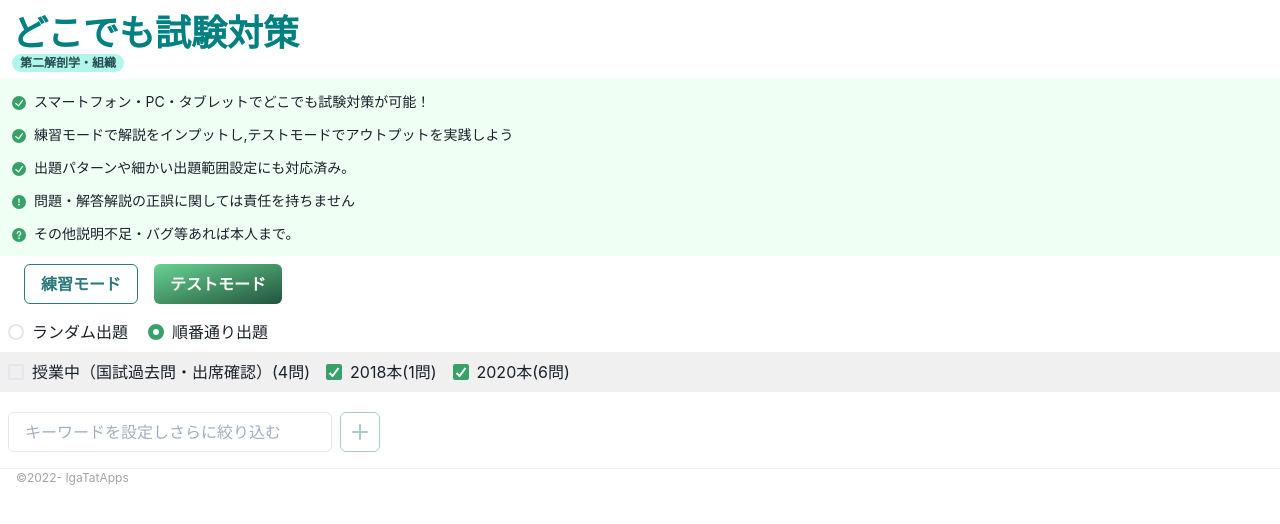
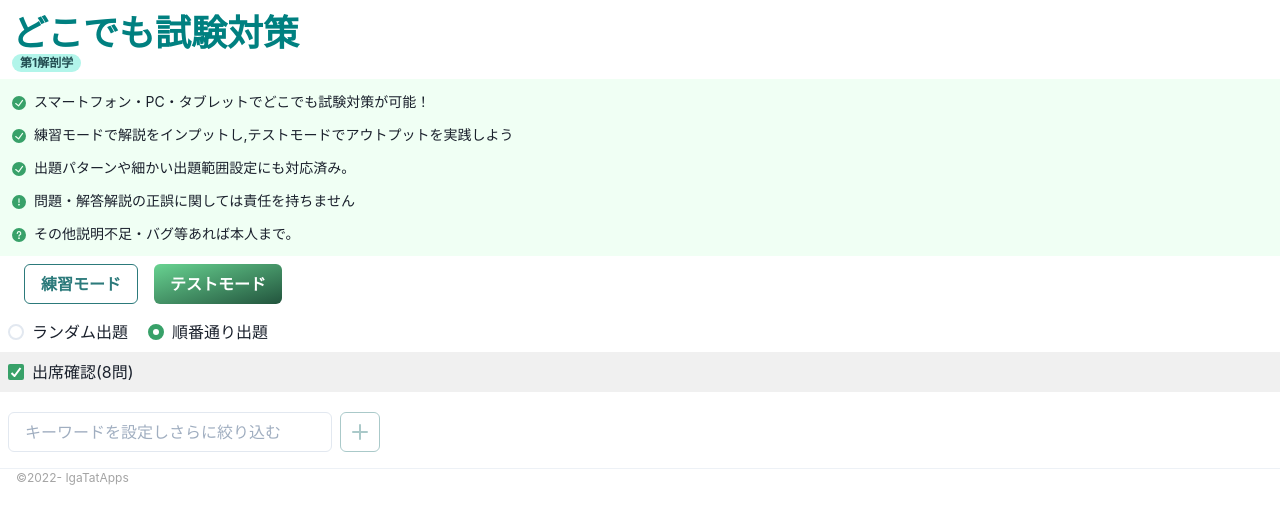
Before and after one commit to Igaki12/anywhere-2022anat1, a React (Create React App) app: page / in a window 1280 px wide. Shown: the top 524 px of the page. Built offline with nearby package versions, Linux system fonts and the light colour scheme.

Commit message:
問題を追加：出席確認

```diff
--- a/src/App.js
+++ b/src/App.js
@@ -38,7 +38,7 @@ function App() {
         どこでも試験対策
       </Heading>
       <Badge ml={3} mt="-3" borderRadius="full" px="2" colorScheme="teal">
-        第二解剖学・組織
+        第1解剖学
       </Badge>
       {settingDetail.isSet ? (
         <></>
--- a/src/components/Setting.js
+++ b/src/components/Setting.js
@@ -177,7 +177,7 @@ export const Setting = ({
           </Radio>
         </Stack>
       </RadioGroup>
-      <CheckboxGroup colorScheme="green" defaultValue={['2020本', '2018本']}>
+      <CheckboxGroup colorScheme="green" defaultValue={['出席確認']}>
         <Stack
           spacing={[2, 4]}
           direction={['column', 'row']}
--- a/src/hooks/useSetting.js
+++ b/src/hooks/useSetting.js
@@ -6,7 +6,7 @@ export const useSetting = () => {
     isSet: false,
     mode: 'training',
     questionOrder: 'ascend',
-    questionRange: ['2020本', '2018本'],
+    questionRange: ['出席確認',],
     wordFilter: [],
   })
   const showSettingDetail = () => {
--- a/src/useQuestionList.js
+++ b/src/useQuestionList.js
@@ -7,66 +7,74 @@ export const useQuestionList = () => {
   const [questionList, setQuestionList] = useState([
     // ここに問題のリストを記述(選択式の場合は[0]に正解択をいれた配列をつくる)
     {
-      groupTag: '授業中（国試過去問・出席確認）',
+      groupTag: '出席確認',
       groupContents: [
         {
-          detailInfo: '5/11出席確認',
+          detailInfo: '心・脈管クイズ2',
           questionImg: [],
-          questionSentence: '誤っているものはどれか。一つ選べ。',
-          choices: [
-            '交感神経の神経伝達物質は節前・節後線維ともにノルアドレナリンである',
-            '副交感神経の節前線維は脳幹と仙髄の側角にある神経細胞に発する',
-            '交感神経の節前線維は胸髄と腰髄の側角にある神経細胞に発する',
-            '自律神経は体温調節、循環、呼吸、消化、分泌等の生命維持機能を調節する',
-            '副交感神経節は効果器の近くにある',
-          ],
+          questionSentence:
+            '最も頻度の高い先天性心臓奇形は心室中隔欠損であるが、発生学的にこの心臓奇形に併発して生じやすい異常は何か記しなさい',
           answerImg: [],
-          answer:
-            '交感神経の神経伝達物質は節前・節後線維ともにノルアドレナリンである',
-          commentary: '交感神経の神経伝達物質は節前線維はアセチルコリン、節後線維はノルアドレナリンである（例外あり：副腎髄質）',
+          answer: '大動脈の心室中隔への騎乗、肺動脈狭窄、右室肥大',
+          commentary:
+            'Fallot四徴症は動脈幹円錐領域で最もよくみられる先天性心臓奇形である。彼によれば、本症は1.肺動脈狭窄　2.大きな心室中隔欠損　3.心室中隔欠損の真上から出る騎乗大動脈（右偏大動脈）　4.右室肥大の4点で特徴づけられる。しかし、騎乗大動脈と右室肥大は心室中隔欠損と肺動脈狭窄から二次的に生じるため、左室と右室の圧が等しくなるような大きな心室中隔欠損と、漏斗部の異常を主とする肺動脈狭窄の2点を重視する考え方が多い。',
         },
         {
-          detailInfo: '5/11出席確認',
+          detailInfo: '4/13AM 心・脈管・呼吸器クイズ',
           questionImg: [],
-          questionSentence: '誤っているものはどれか。一つ選べ。',
-          choices: [
-            '舌下神経は頚神経叢の一部である。',
-            '頚神経叢は鎖骨上神経、頚横神経、大耳介神経、小後頭神経、横隔神経、頚神経ワナで構成される。',
-            '頚神経叢の枝は頚部の皮膚、舌骨下筋群、横隔膜に分布する。',
-            'ホーナー症候群は眼球およびその周囲を正常な状態に維持する交感神経支配の異常によって発症する。',
-          ],
+          questionSentence: '肝硬変のtriasを記しなさい',
           answerImg: [],
-          answer: '舌下神経は頚神経叢の一部である。',
-          commentary: '舌下神経は頚神経叢の一部（上部）と伴行している部分もあるが、繋がりは無い。',
+          answer: 'Caput Medusa、食道静脈瘤、痔核',
+          commentary:
+            '肝硬変症では、肝実質細胞の破壊と再生、および結合組織の増生の結果、肝小葉構造と血管系が破壊され、再生結節が掲載される。そのため門脈とその支流の血圧が上昇し、門脈圧亢進症になる。食道の下端にできた食道静脈瘤はしばしば大出血をおこし、直腸静脈叢の静脈の拡張は痔核を招く。前腹壁では拡張して屈曲・蛇行した腹壁静脈が臍から放射状に出現する（臍傍静脈）。',
         },
         {
-          detailInfo: '5/11出席確認',
+          detailInfo: '4/13AM 心・脈管・呼吸器クイズ',
           questionImg: [],
-          questionSentence: '誤っているものはどれか。一つ選べ。',
-          choices: [
-            '上部腕神経叢の損傷で尺骨神経と正中神経の機能が脱落する。',
-            '尺骨神経の障害で鷲手になる。',
-            '橈骨神経の障害で下垂手になる。',
-            '猿手は正中神経の障害で起こる。',
-          ],
+          questionSentence: '鼻出血の好発部位は？',
           answerImg: [],
-          answer: '上部腕神経叢の損傷で尺骨神経と正中神経の機能が脱落する。',
-          commentary: '尺骨神経と正中神経の機能が脱落するのは下部腕神経叢の損傷。',
+          answer: 'キーゼルバッハ部位',
+          commentary: '鼻腔に分布する前後篩骨動脈・蝶口蓋動脈・大口蓋動脈・上唇動脈の枝は鼻中隔前下部で吻合し、粘膜内に密な血管網を作っている。ここをキーゼルバッハ部位といい、粘膜の軽い損傷でも鼻出血を起こしやすい',
         },
         {
-          detailInfo: '5/11出席確認',
+          detailInfo: '0413PM呼吸器クイズ',
           questionImg: [],
-          questionSentence: '誤っているものはどれか。一つ選べ。',
-          choices: [
-            '肋間神経ブロックのためには麻酔薬の入った注射針を必ず神経に当てなければならない。',
-            '肋間神経は，胸壁と腹壁を形成する骨格筋を支配するとともに、胸壁と腹壁の皮膚にも分布する。',
-            '脊髄神経の後枝は体幹後側の筋（固有背筋）および皮膚に分布する。',
-            '胸腔内に貯留した空気や液体を体外に排除するための手技として、胸腔ドレナージや胸腔穿刺がある。',
-          ],
+          questionSentence: 'Pleural effusionの溜まる部位を記しなさい',
           answerImg: [],
-          answer:
-            '肋間神経ブロックのためには麻酔薬の入った注射針を必ず神経に当てなければならない。',
-          commentary: '部分麻酔のときと同様に、注射は神経周辺であればよい。',
+          answer: '胸膜腔',
+          commentary: '胸膜炎や腫瘍の際、胸膜腔に浸出液や膿が貯留し、胸水Pleural effusionや膿胸を引き起こすことがある。その場合、重力の影響で肋骨横隔洞にたまるので、注射器で抜く事ができる。',
+        },
+        {
+          detailInfo: '0413PM呼吸器クイズ',
+          questionImg: [],
+          questionSentence: '呼吸不全の目安となる動脈血酸素飽和度は？',
+          answerImg: [],
+          answer: '90%',
+          commentary: '',
+        },
+        {
+          detailInfo: '',
+          questionImg: [],
+          questionSentence: '思春期以前にムンプスウイルスが主として感染する臓器は？',
+          answerImg: [],
+          answer: '耳下腺',
+          commentary: '',
+        },
+        {
+          detailInfo: '',
+          questionImg: [],
+          questionSentence: '胃潰瘍の好発部位は？',
+          answerImg: [],
+          answer: '胃角部および胃体部',
+          commentary: '',
+        },
+        {
+          detailInfo: '',
+          questionImg: [],
+          questionSentence: '大十二指腸乳頭に開口する管は？',
+          answerImg: [],
+          answer: '総胆管（と主膵管）',
+          commentary: '十二指腸下行部の前壁を開くと、その中頃で粘膜が縦に隆起している（十二指腸縦ヒダ）。その先端の膨隆を大十二指腸乳頭（ファーター乳頭）といい、合流した総胆管と主膵管の開口部である。',
         },
         // {
         //   detailInfo: '5/11',
@@ -79,86 +87,6 @@ export const useQuestionList = () => {
         // },
       ],
     },
-    {
-      groupTag: '2018本',
-      groupContents: [
-        {
-          detailInfo: '(1)',
-          questionImg: [],
-          questionSentence: 'Aortaについて誤っているものを選べ。',
-          choices: [
-            '重層扁平上皮である',
-            '遠心性である',
-            '内膜に弾性繊維が多く含まれる',
-            '弾性型動脈である',
-          ],
-          answerImg: [],
-          answer: '重層扁平上皮である',
-          commentary:
-            'Aorta（大動脈）は最も太い動脈で、全身に血液を送り出す（遠心性）本幹である。弾性動脈(elastic artery)とも呼ばれ、弾性繊維が平滑筋の量をしのぎ、板状の弾性繊維が何層も重なり、その間に平滑筋が入っている。血管の壁は毛細血管capillaryを除き3層構造で、内皮は単層の扁平な内皮細胞からなる。',
-        },
-      ],
-    },
-    {
-      groupTag: '2020本',
-      groupContents: [
-        {
-          detailInfo: '大問1(1)',
-          questionImg: [],
-          questionSentence: '洞様毛細血管について、その構造を説明しなさい。',
-          answerImg: [ans2],
-          answer:
-            '洞様毛細血管は一般の毛細血管よりはるかに太く、血管壁には大小の窓が空いている。',
-          commentary:
-            '（肝臓：）小葉内には肝細胞索の間を洞様毛細血管（類洞）が流れ、小葉中心の中心静脈へ向かう。小さい窓は100nm以下、大きい窓は径1～3μm程度。内皮細胞のところどころではクッパー細胞という、異物を貪食して処理する細胞がある。内皮と無数の微絨毛をもつ肝細胞との間をディッセ腔という。ここには伊藤の脂肪摂取細胞があり、ビタミンAを取り込み、膠原繊維を作っている。',
-        },
-        {
-          detailInfo: '大問1(2)',
-          questionImg: [],
-          questionSentence:
-            '洞様毛細血管を持つ臓器を一つ選び、その臓器の組織構造を図示して説明しなさい。(図中には洞様毛細血管を含むこと)',
-          answerImg: [],
-          answer: '',
-          commentary: '',
-        },
-        {
-          detailInfo: '大問2(1)',
-          questionImg: [],
-          questionSentence:
-            '肺胞を構成する2種類の細胞について、その名称と細胞の特徴を答えなさい。',
-          answerImg: [],
-          answer: '',
-          commentary: '',
-        },
-        {
-          detailInfo: '大問2(2)',
-          questionImg: [],
-          questionSentence: '血液空気関門について、図示して説明しなさい。',
-          answerImg: [],
-          answer: '',
-          commentary: '',
-        },
-        {
-          detailInfo: '大問3(1)',
-          questionImg: [],
-          questionSentence:
-            '小腸の粘膜上皮を構成する細胞を全て挙げ、それぞれについて説明しなさい。',
-          answerImg: [],
-          answer: '',
-          commentary: '',
-        },
-        {
-          detailInfo: '大問3(2)',
-          questionImg: [imageSample1],
-          questionSentence:
-            'これは小腸粘膜上皮を構成する細胞の電子顕微鏡写真である。細胞面を答え、この写真を説明しなさい。',
-          answerImg: [imageSample2],
-          answer:
-            '小腸粘膜上皮では...........................................................................................................................',
-          commentary: 'くわしい解説',
-        },
-      ],
-    },
   ])
   const showQuestionList = () => {
     return questionList
```
Also changed, not shown: 7 other files (tests, documents, lock files or other folders).
